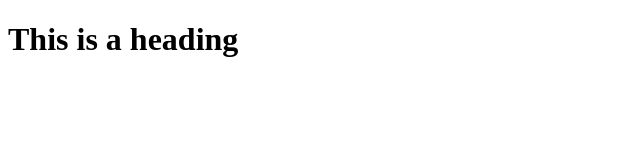
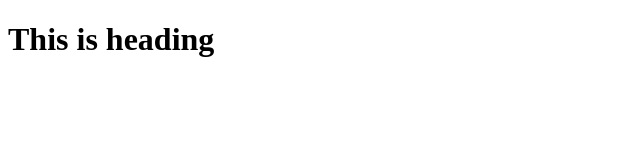
Before and after one commit to Ascension666/Repo, a plain HTML site: page index.html in a window 1280 px wide. Shown: the whole page, without its empty margins (0-640 px from the left). Drawn offline with Linux system fonts and the light colour scheme.

Commit message:
Update index.html

```diff
--- a/index.html
+++ b/index.html
@@ -3,7 +3,7 @@
 <title>HTML Tutorial</title>
 <body>
 
-<h1>This is a heading</h1>
+<h1>This is heading</h1>
 
 </body>
 </html>
```
